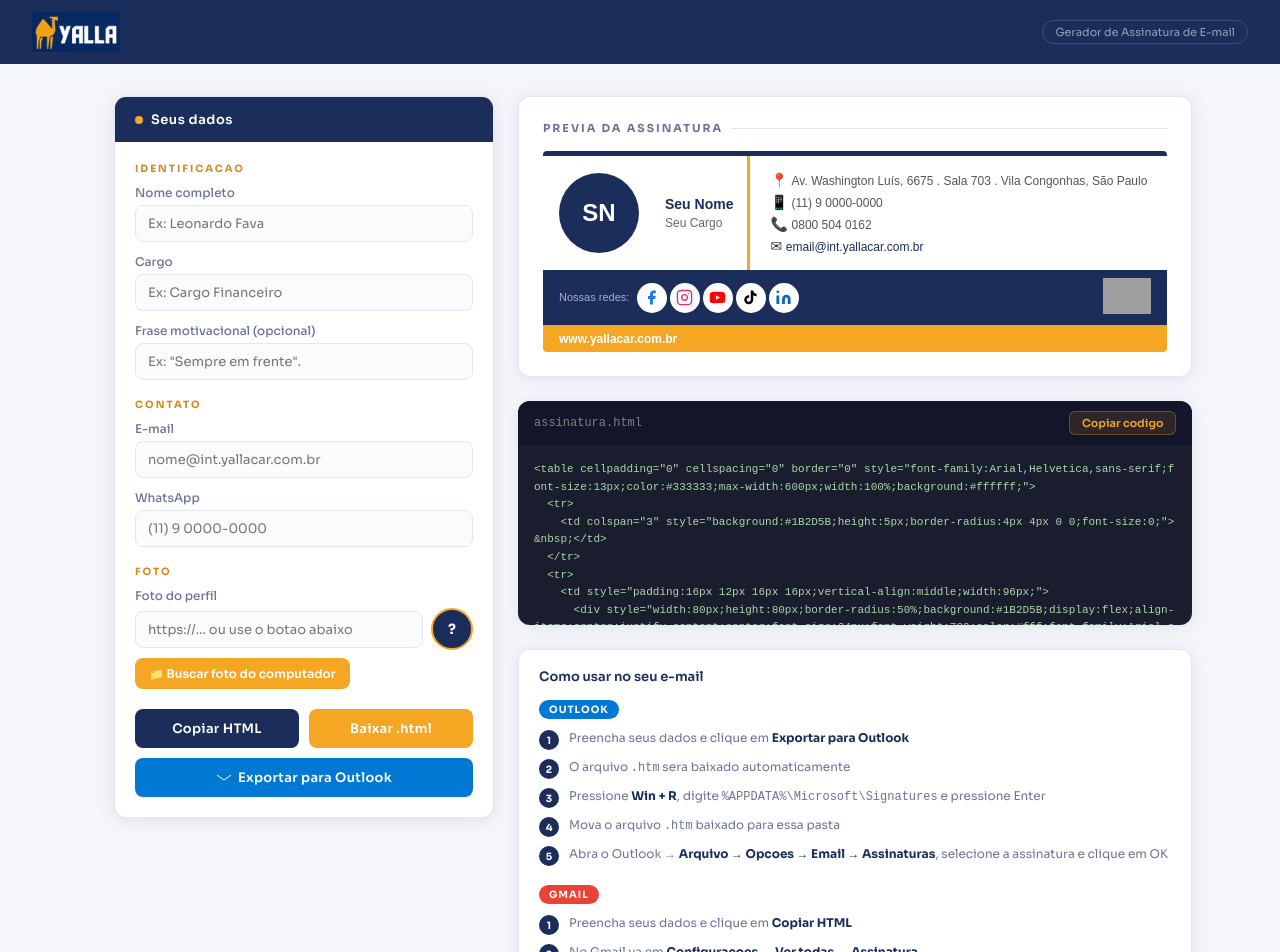
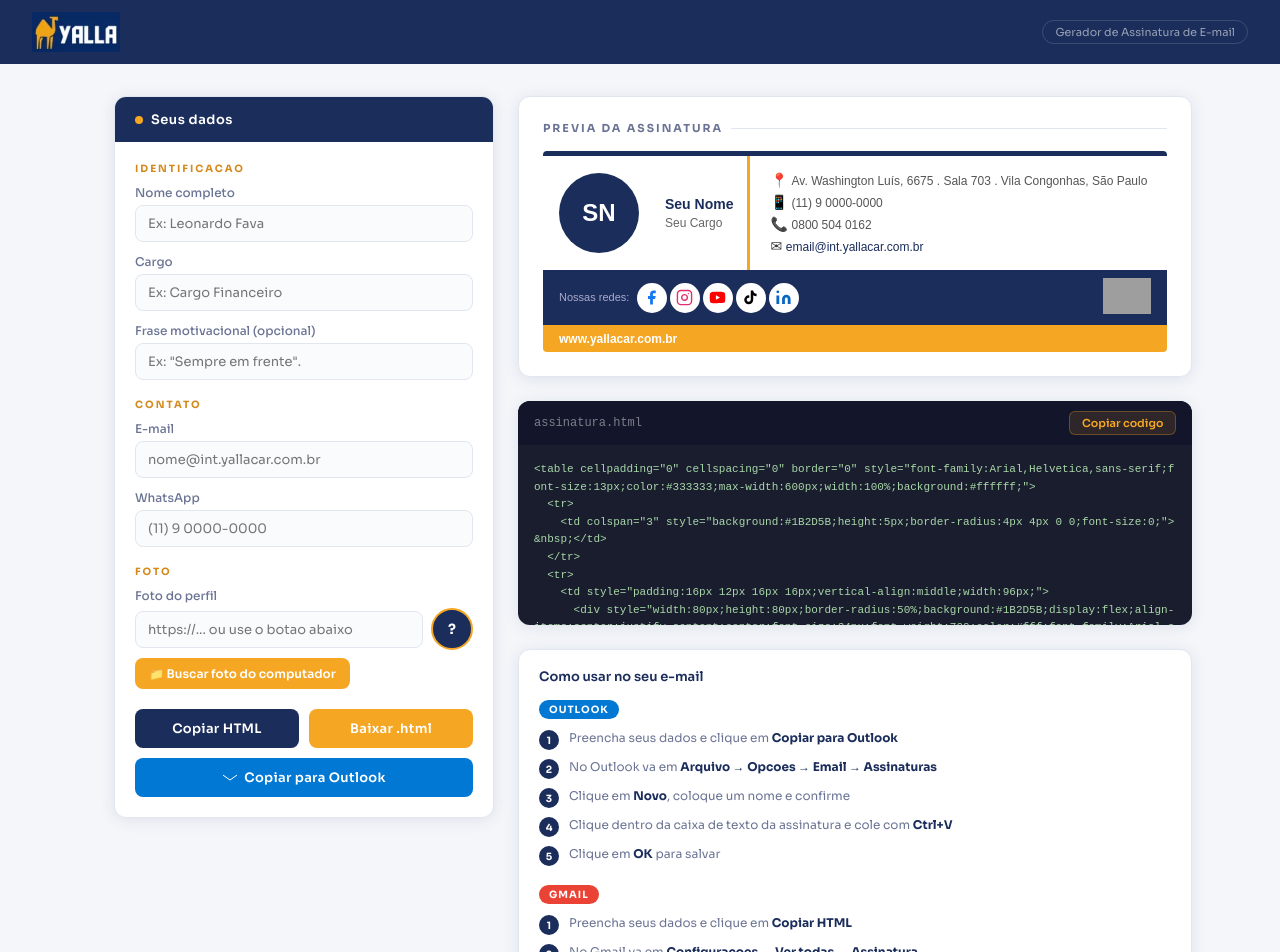
Before and after one commit to Aletevix/yalla-assinatura, a React (Vite) app: page / in a window 1280 px wide. Shown: the top 952 px of the page. Built offline with nearby package versions, Linux system fonts and the light colour scheme; grey boxes are pictures that could not be loaded.

Commit message:
Troca exportar .htm por copiar formatado para colar direto no Outlook

```diff
--- a/src/main.jsx
+++ b/src/main.jsx
@@ -139,6 +139,7 @@
 function App() {
   const [form, setForm] = useState(INITIAL_FORM);
   const [toastVisible, setToastVisible] = useState(false);
+  const [toastMsg, setToastMsg] = useState('');
   const [outlookModal, setOutlookModal] = useState(null);
   const fileInputRef = useRef(null);
   const signatureHtml = useMemo(() => buildSig(form), [form]);
@@ -173,7 +174,8 @@
     if (fileInputRef.current) fileInputRef.current.value = '';
   }
 
-  function showToast() {
+  function showToast(msg) {
+    setToastMsg(msg || 'HTML copiado! Cole no editor de assinatura do seu e-mail.');
     setToastVisible(true);
     window.setTimeout(() => setToastVisible(false), 4000);
   }
@@ -192,6 +194,19 @@
     document.execCommand('copy');
     document.body.removeChild(textarea);
     showToast();
+  }
+
+  function copyFormatted() {
+    const el = document.getElementById('sig-preview');
+    if (!el) return;
+    const range = document.createRange();
+    range.selectNodeContents(el);
+    const selection = window.getSelection();
+    selection.removeAllRanges();
+    selection.addRange(range);
+    document.execCommand('copy');
+    selection.removeAllRanges();
+    showToast('Assinatura copiada! Abra o Outlook, va em Assinaturas e cole com Ctrl+V.');
   }
 
   function downloadHTML() {
@@ -274,12 +289,12 @@
               <button className="btn btn-gold" type="button" onClick={downloadHTML}>Baixar .html</button>
             </div>
 
-            <button className="btn btn-outlook" type="button" onClick={exportToOutlook}>
+            <button className="btn btn-outlook" type="button" onClick={copyFormatted}>
               <svg width="16" height="16" viewBox="0 0 24 24" fill="none" xmlns="http://www.w3.org/2000/svg" style={{verticalAlign:'middle',marginRight:6}}><rect x="2" y="4" width="20" height="16" rx="2" fill="#0078D4"/><path d="M2 8l10 7 10-7" stroke="#fff" strokeWidth="1.5" strokeLinecap="round"/></svg>
-              Exportar para Outlook
+              Copiar para Outlook
             </button>
 
-            <div className={`copy-toast ${toastVisible ? 'is-visible' : ''}`}>HTML copiado! Cole no editor de assinatura do seu e-mail.</div>
+            <div className={`copy-toast ${toastVisible ? 'is-visible' : ''}`}>{toastMsg}</div>
             {outlookModal && <OutlookModal filename={outlookModal} onClose={() => setOutlookModal(null)} />}
           </div>
         </section>
@@ -305,11 +320,11 @@
               <span className="how-to-badge how-to-badge--outlook">Outlook</span>
             </div>
             <ol className="steps">
-              <Step number="1">Preencha seus dados e clique em <strong>Exportar para Outlook</strong></Step>
-              <Step number="2">O arquivo <code>.htm</code> sera baixado automaticamente</Step>
-              <Step number="3">Pressione <strong>Win + R</strong>, digite <code>%APPDATA%\Microsoft\Signatures</code> e pressione Enter</Step>
-              <Step number="4">Mova o arquivo <code>.htm</code> baixado para essa pasta</Step>
-              <Step number="5">Abra o Outlook &#8594; <strong>Arquivo &#8594; Opcoes &#8594; Email &#8594; Assinaturas</strong>, selecione a assinatura e clique em OK</Step>
+              <Step number="1">Preencha seus dados e clique em <strong>Copiar para Outlook</strong></Step>
+              <Step number="2">No Outlook va em <strong>Arquivo &#8594; Opcoes &#8594; Email &#8594; Assinaturas</strong></Step>
+              <Step number="3">Clique em <strong>Novo</strong>, coloque um nome e confirme</Step>
+              <Step number="4">Clique dentro da caixa de texto da assinatura e cole com <strong>Ctrl+V</strong></Step>
+              <Step number="5">Clique em <strong>OK</strong> para salvar</Step>
             </ol>
 
             <div className="how-to-section-label" style={{marginTop: '16px'}}>
```
